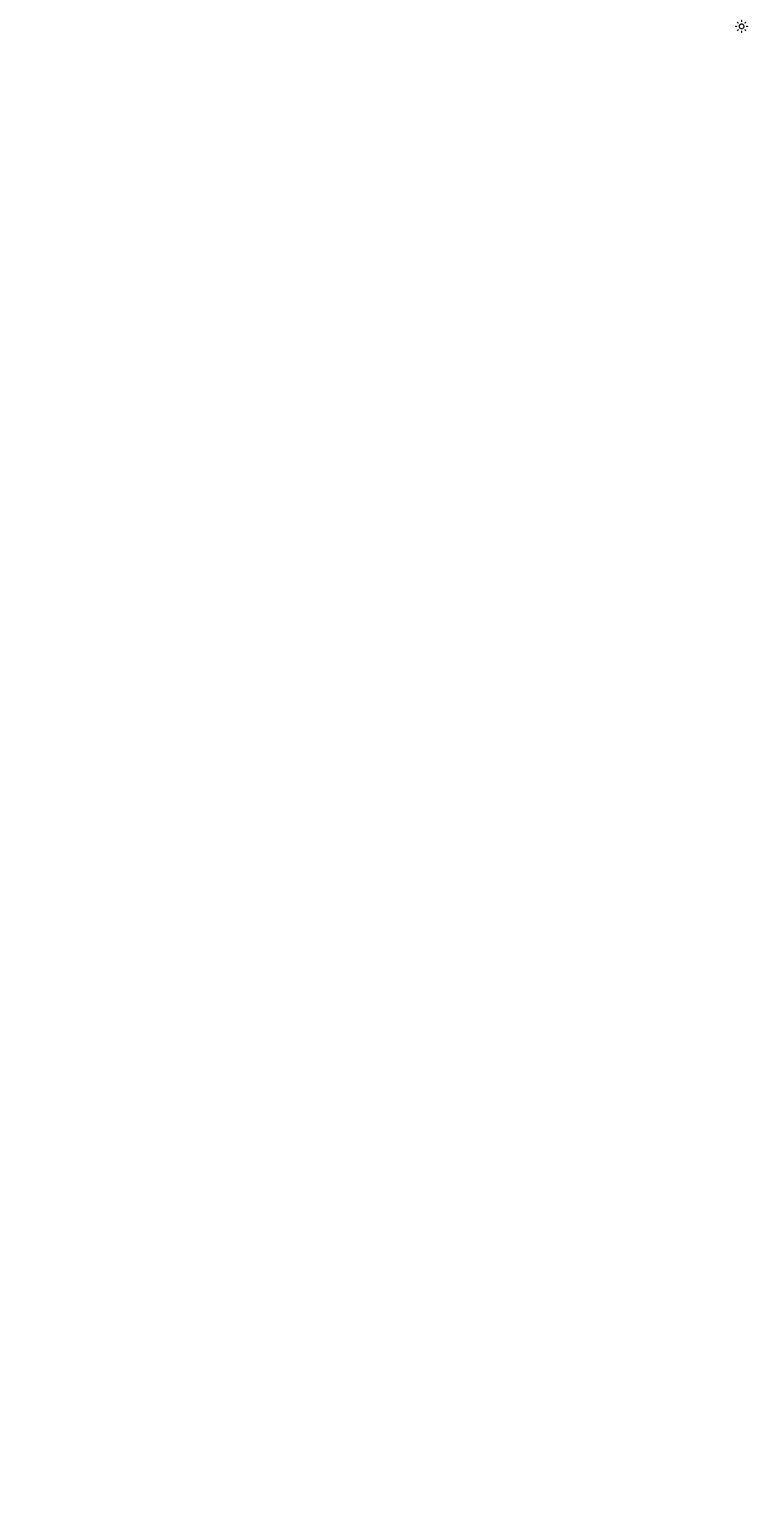
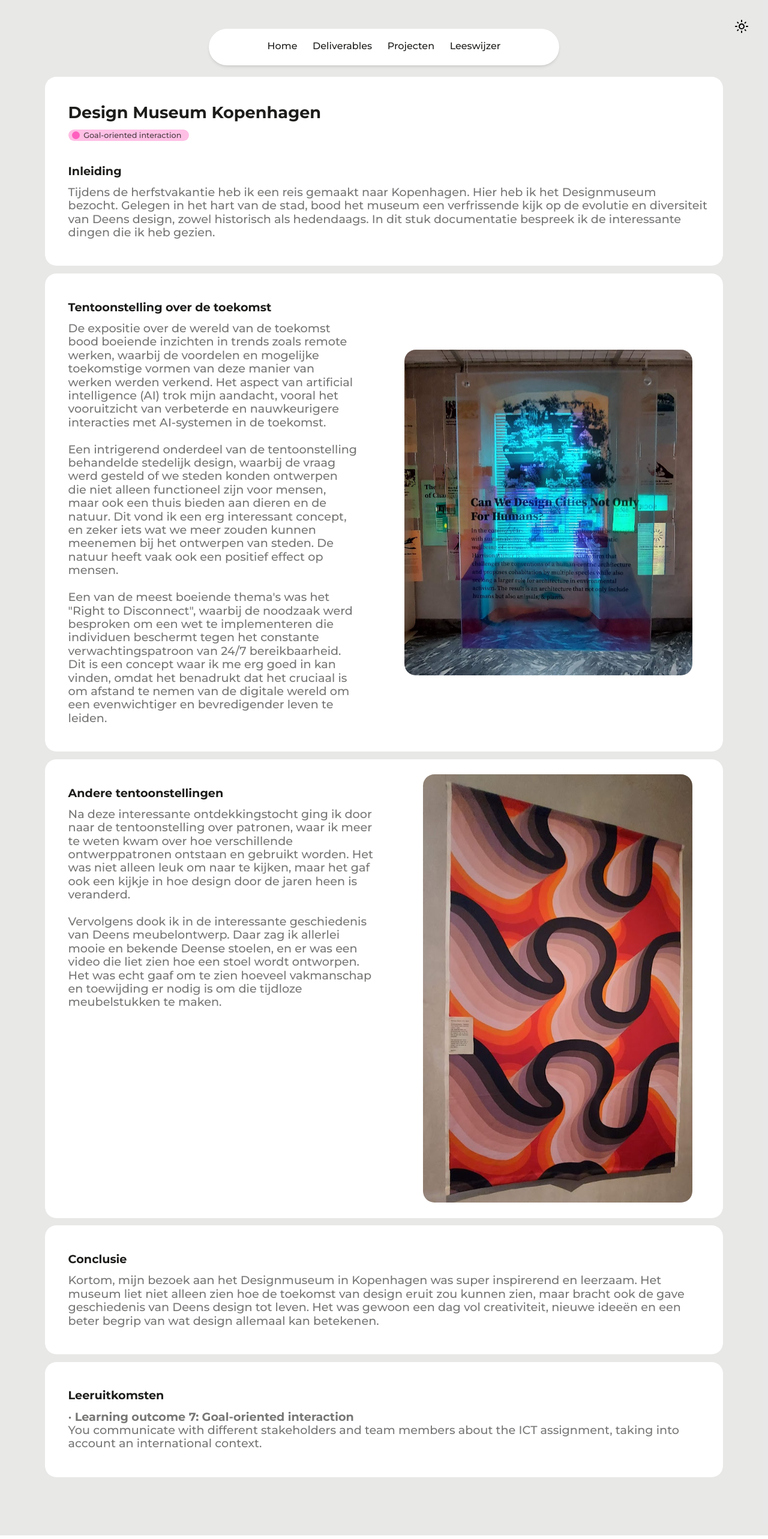
Before and after one commit to metteghijsen/semester6-website, a Nuxt app in the folder frontend/: page /deliverable/designmuseum in a window 1280 px wide. Before the commit this address had no page. Shown: the top 2566 px of the page at 60% size. Before the commit the page ends 800 px from the top, so only its background shows below. Built offline with nearby package versions, Linux system fonts and the light colour scheme.

Commit message:
Feature: Added documentation for design museum deliverable

```diff
--- /dev/null
+++ b/frontend/pages/deliverable/designmuseum.vue
@@ -0,0 +1,47 @@
+<template>
+  <div>
+    <UiContainer>
+      <div class="h-full ">
+        <LayoutTaskbar />
+        <UiTextbox
+          add-header
+          header="Design Museum Kopenhagen"
+          title="Inleiding"
+          lo7
+        >
+          Tijdens de herfstvakantie heb ik een reis gemaakt naar Kopenhagen. Hier heb ik het Designmuseum bezocht. Gelegen in het hart van de stad, bood het museum een verfrissende kijk op de evolutie en diversiteit van Deens design, zowel historisch als hedendaags. In dit stuk documentatie bespreek ik de interessante dingen die ik heb gezien.
+        </UiTextbox>
+        <UiTextbox
+          title="Tentoonstelling over de toekomst"
+          add-image
+          image-name="future"
+        >
+          De expositie over de wereld van de toekomst bood boeiende inzichten in trends zoals remote werken, waarbij de voordelen en mogelijke toekomstige vormen van deze manier van werken werden verkend. Het aspect van artificial intelligence (AI) trok mijn aandacht, vooral het vooruitzicht van verbeterde en nauwkeurigere interacties met AI-systemen in de toekomst.
+          <br><br>
+          Een intrigerend onderdeel van de tentoonstelling behandelde stedelijk design, waarbij de vraag werd gesteld of we steden konden ontwerpen die niet alleen functioneel zijn voor mensen, maar ook een thuis bieden aan dieren en de natuur. Dit vond ik een erg interessant concept, en zeker iets wat we meer zouden kunnen meenemen bij het ontwerpen van steden. De natuur heeft vaak ook een positief effect op mensen.
+          <br><br>
+          Een van de meest boeiende thema's was het "Right to Disconnect", waarbij de noodzaak werd besproken om een wet te implementeren die individuen beschermt tegen het constante verwachtingspatroon van 24/7 bereikbaarheid. Dit is een concept waar ik me erg goed in kan vinden, omdat het benadrukt dat het cruciaal is om afstand te nemen van de digitale wereld om een evenwichtiger en bevredigender leven te leiden.
+        </UiTextbox>
+        <UiTextbox
+          title="Andere tentoonstellingen"
+          add-image
+          image-name="patronen"
+        >
+          Na deze interessante ontdekkingstocht ging ik door naar de tentoonstelling over patronen, waar ik meer te weten kwam over hoe verschillende ontwerppatronen ontstaan en gebruikt worden. Het was niet alleen leuk om naar te kijken, maar het gaf ook een kijkje in hoe design door de jaren heen is veranderd.
+          <br><br>
+          Vervolgens dook ik in de interessante geschiedenis van Deens meubelontwerp. Daar zag ik allerlei mooie en bekende Deense stoelen, en er was een video die liet zien hoe een stoel wordt ontworpen. Het was echt gaaf om te zien hoeveel vakmanschap en toewijding er nodig is om die tijdloze meubelstukken te maken.
+        </UiTextbox>
+        <UiTextbox
+          title="Conclusie"
+        >
+          Kortom, mijn bezoek aan het Designmuseum in Kopenhagen was super inspirerend en leerzaam. Het museum liet niet alleen zien hoe de toekomst van design eruit zou kunnen zien, maar bracht ook de gave geschiedenis van Deens design tot leven. Het was gewoon een dag vol creativiteit, nieuwe ideeën en een beter begrip van wat design allemaal kan betekenen.
+        </UiTextbox>
+        <UiTextbox title="Leeruitkomsten">
+          •	<b> Learning outcome 7: Goal-oriented interaction </b> <br>
+          You communicate with different stakeholders and team members about the ICT assignment, taking into account an international context.
+        </UiTextbox>
+      </div>
+    </UiContainer>
+    <SectionsFooter />
+  </div>
+</template>
```
Also changed, not shown: frontend/public/img/documentation/future.png (added), frontend/public/img/documentation/patronen.png (added).
